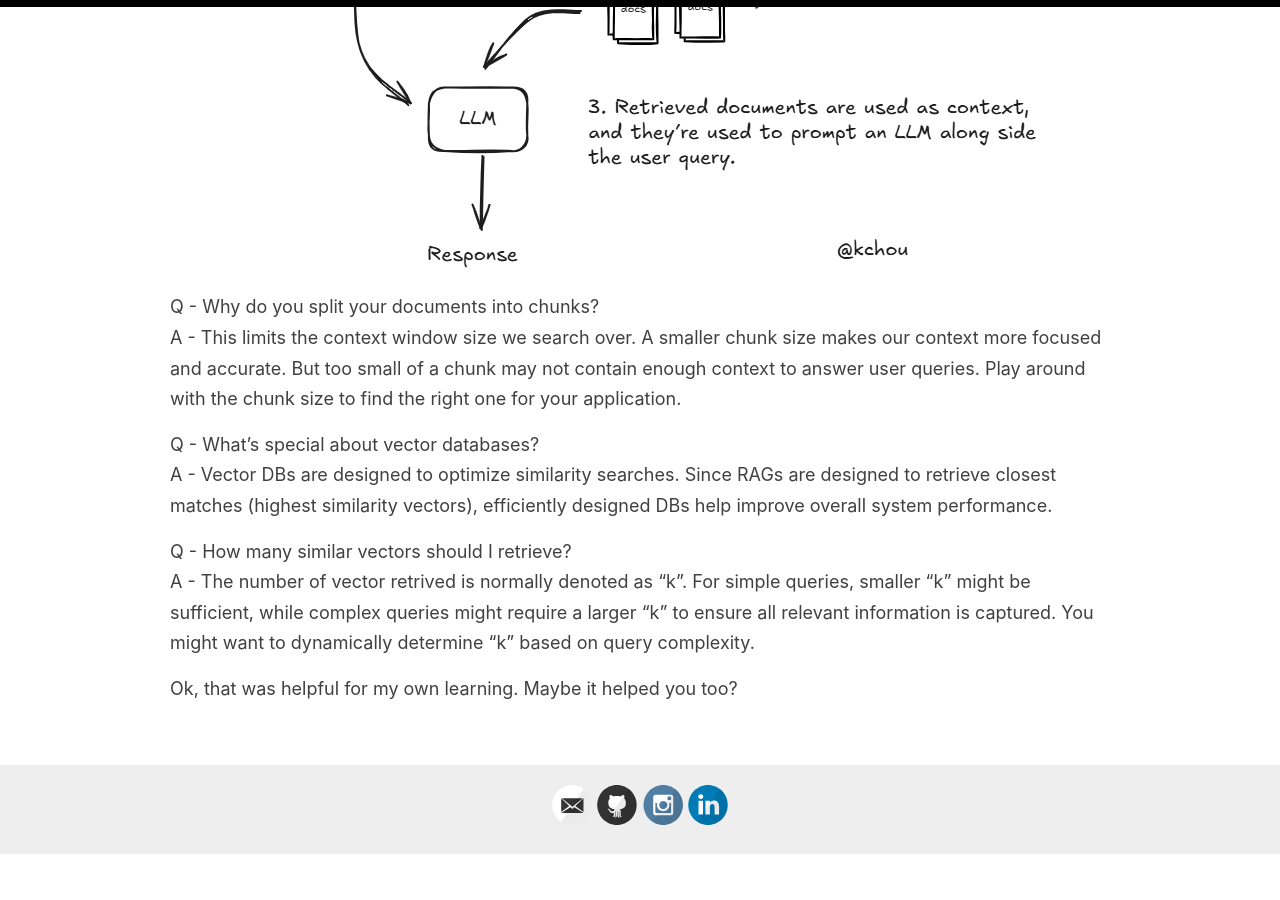
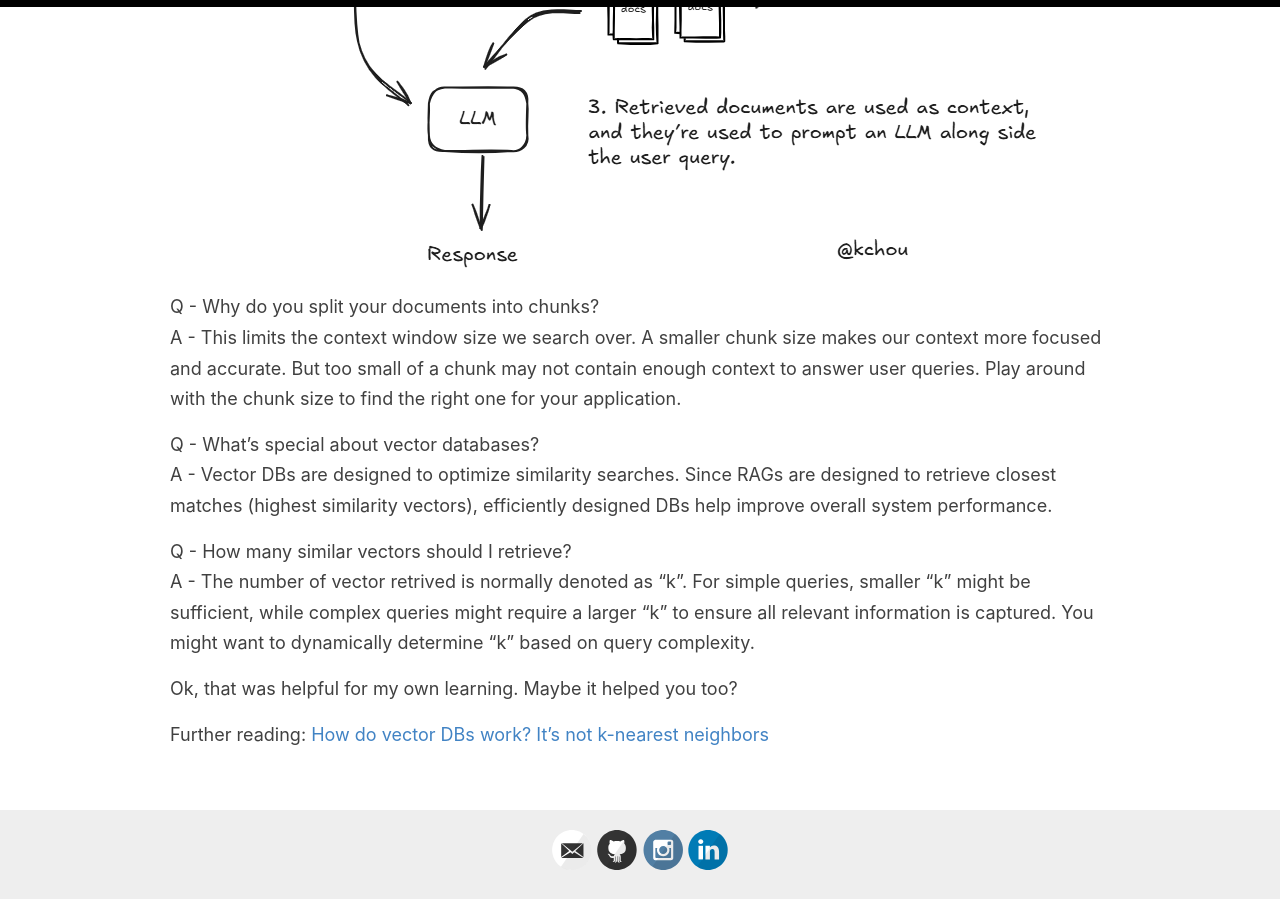
Before and after one commit to kfchou/kfchou.github.io, a Jekyll site: the page built from _posts/2025-07-08-rags.md, in a window 1280 px wide and 900 px high, scrolled down 1005 px. Built offline with Jekyll 4.4.1, drawn with Linux system fonts in a browser that asks for light colours; comment, search, counter and statistics services are not loaded; before the commit the page ends 1859 px from its top, so only the background shows below that.

Commit message:
add link to vector DB reading

```diff
--- a/_posts/2025-07-08-rags.md
+++ b/_posts/2025-07-08-rags.md
@@ -18,3 +18,5 @@ Q - How many similar vectors should I retrieve?\
 A - The number of vector retrived is normally denoted as "k". For simple queries, smaller "k" might be sufficient, while complex queries might require a larger "k" to ensure all relevant information is captured. You might want to dynamically determine "k" based on query complexity.
 
 Ok, that was helpful for my own learning. Maybe it helped you too?
+
+Further reading: [How do vector DBs work? It's not k-nearest neighbors](https://sarthakai.substack.com/p/a-vectordb-doesnt-actually-work-the?triedRedirect=true)
```
